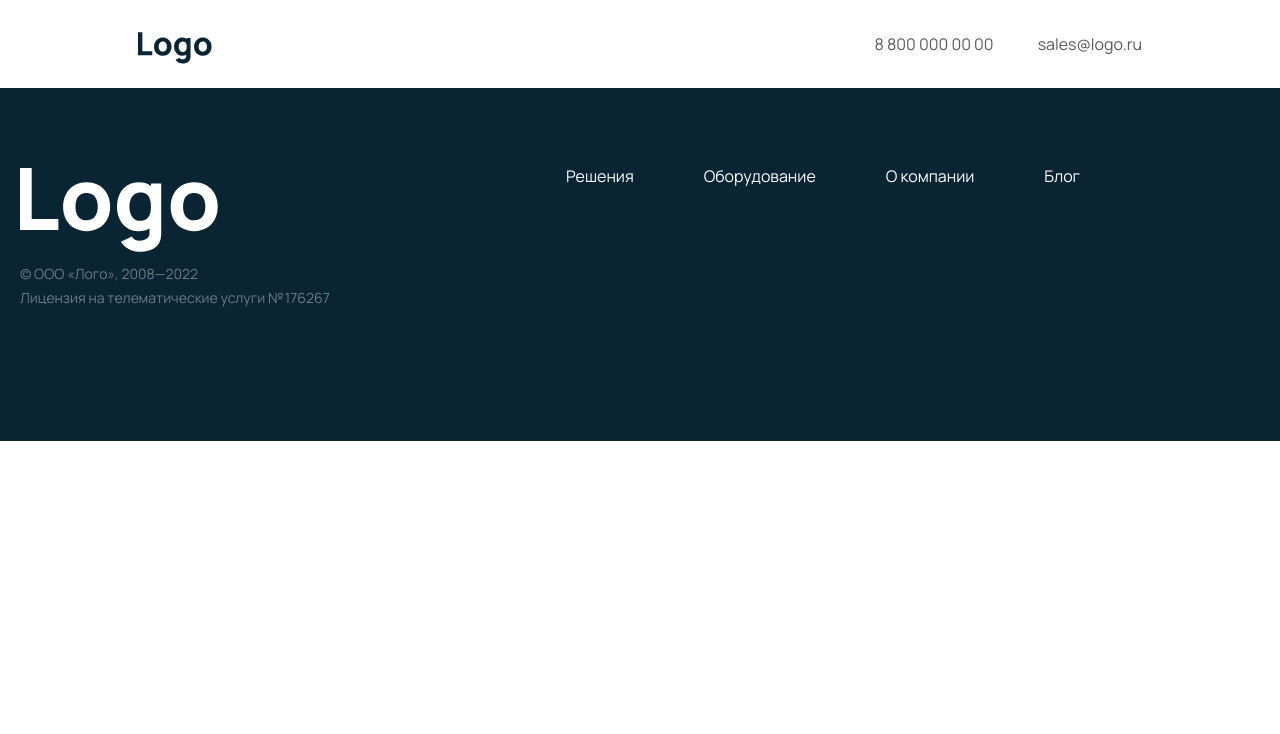
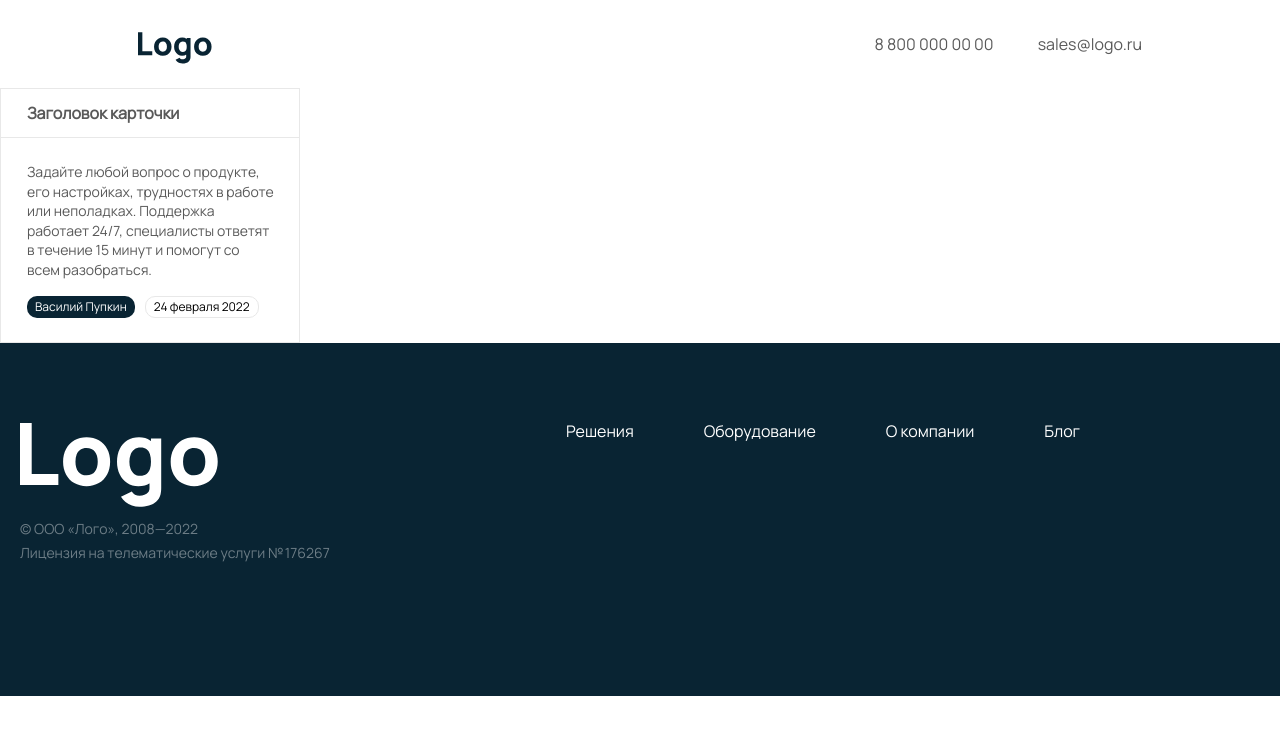
Before and after one commit to vkozh/parawebtest, a plain HTML site: page index.html in a window 1280 px wide. Drawn offline with Linux system fonts and the light colour scheme.

Commit message:
feat:card

```diff
--- /dev/null
+++ b/blocks/element/__badge/_fill/element__badge_fill.css
@@ -0,0 +1,5 @@
+.element__badge_fill {
+    color: #fff;
+    background-color: #092433;
+    border: none;
+}
--- /dev/null
+++ b/blocks/element/__badge/element__badge.css
@@ -0,0 +1,20 @@
+.element__badge {
+    border-radius: 10px;
+    margin-right: 10px;
+    padding: 0 8px;
+    min-height: 20px;
+    margin: 0 10px 0 0;
+    font-family: 'Manrope';
+    font-style: normal;
+    font-weight: 500;
+    font-size: 12px;
+    line-height: 1;
+    display: flex;
+    align-items: center;
+    justify-content: center;
+    border: 1px solid #E8E8E8;
+}
+
+.element__badge:last-of-type {
+    margin-right: 0;
+}
--- /dev/null
+++ b/blocks/element/__badges/element__badges.css
@@ -0,0 +1,5 @@
+.element__badges {
+    display: flex;
+    flex-wrap: wrap;
+    padding: 0 26px 24px;
+}
--- /dev/null
+++ b/blocks/element/__description/element__description.css
@@ -0,0 +1,10 @@
+.element__description {
+    font-family: 'Manrope';
+    font-style: normal;
+    font-weight: 500;
+    font-size: 14px;
+    line-height: 1.4;
+    color: rgba(0, 0, 0, 0.65);
+    margin: 0;
+    padding: 24px 24px 16px 26px;
+}
--- /dev/null
+++ b/blocks/element/__title/element__title.css
@@ -0,0 +1,11 @@
+.element__title {
+    font-family: 'Manrope';
+    font-style: normal;
+    font-weight: 600;
+    font-size: 16px;
+    line-height: 1;
+    color: rgba(0, 0, 0, 0.65);
+    border-bottom: 1px solid #E8E8E8;
+    padding: 16px 24px 16px 26px;
+    margin: 0;
+}
--- /dev/null
+++ b/blocks/element/element.css
@@ -0,0 +1,5 @@
+.element {
+    border: 1px solid #E8E8E8;
+    max-width: 300px;
+    box-sizing: border-box;
+}
--- a/index.css
+++ b/index.css
@@ -19,3 +19,10 @@
 @import url(./blocks/socials/__item/_tg/socials__item_vk.css);
 @import url(./blocks/socials/__item/_tg/socials__item_tw.css);
 @import url(./blocks/socials/__item/_tg/socials__item_hb.css);
+
+@import url(./blocks/element/element.css);
+@import url(./blocks/element/__title/element__title.css);
+@import url(./blocks/element/__description/element__description.css);
+@import url(./blocks/element/__badges/element__badges.css);
+@import url(./blocks/element/__badge/element__badge.css);
+@import url(./blocks/element/__badge/_fill/element__badge_fill.css);
--- a/index.html
+++ b/index.html
@@ -22,7 +22,26 @@
           <p class="contacts__item contacts__item_email">sales@logo.ru</p>
         </div>
       </header>
-      <main></main>
+      <main>
+        <div class="slider"></div>
+        <section class="cards">
+          <div class="cards__filter"></div>
+          <div class="cards__container">
+            <article class="element">
+              <h2 class="element__title">Заголовок карточки</h2>
+              <p class="element__description">
+                Задайте любой вопрос о продукте, его настройках, трудностях в
+                работе или неполадках. Поддержка работает 24/7, специалисты
+                ответят в течение 15 минут и помогут со всем разобраться.
+              </p>
+              <div class="element__badges">
+                <p class="element__badge element__badge_fill">Василий Пупкин</p>
+                <p class="element__badge">24 февраля 2022</p>
+              </div>
+            </article>
+          </div>
+        </section>
+      </main>
       <footer class="footer">
         <div class="footer__logo"></div>
         <ul class="menu footer__menu">
@@ -48,6 +67,17 @@
           </li>
         </ul>
       </footer>
+
+      <template id="card">
+        <article class="element">
+          <h2 class="element__title"></h2>
+          <p class="element__description"></p>
+          <div class="element__info">
+            <p class="element__author"></p>
+            <div class="element__date"></div>
+          </div>
+        </article>
+      </template>
     </div>
 
     <script src="./index.js"></script>
```
